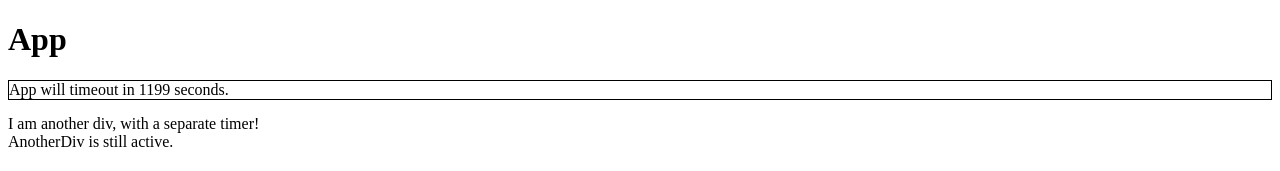
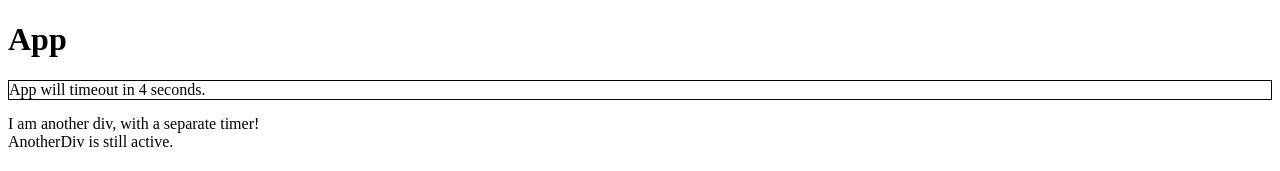
Before and after one commit to planttheidea/react-idle-manager, a React app: page / in a window 1280 px wide. Shown: the top 171 px of the page. Built offline with nearby package versions, Linux system fonts and the light colour scheme; the HTML template or start-up script is replaced by a standard one.

Commit message:
Fix dependency setup to be more flexible and code cleanup
* Make `react` solely a `peerDependency`
* Remove useless `gte` method in favor of just using `>=`
* Make `resetTimers` return values more declarative (calling out them being timestamps)

```diff
--- a/DEV_ONLY/App.js
+++ b/DEV_ONLY/App.js
@@ -26,7 +26,11 @@ class App extends PureComponent {
   render() {
     const {isIdle, isTimedOut, timeoutIn} = this.props;
 
-    console.log(isIdle, timeoutIn);
+    console.group('App');
+    console.log('isIdle', isIdle);
+    console.log('isTimedOut', isTimedOut);
+    console.log('timeoutIn', timeoutIn);
+    console.groupEnd();
 
     return (
       <div>
@@ -35,11 +39,7 @@ class App extends PureComponent {
         <div style={APP_IDLE_STYLE}>
           {!isIdle && !isTimedOut && <div>App is still active.</div>}
 
-          {isIdle &&
-            !isTimedOut &&
-            <div>
-              App will timeout in {Math.ceil(timeoutIn / 1000)} seconds.
-            </div>}
+          {isIdle && !isTimedOut && <div>App will timeout in {Math.ceil(timeoutIn / 1000)} seconds.</div>}
 
           {isTimedOut && <div>App has timed out.</div>}
         </div>
@@ -53,6 +53,6 @@ class App extends PureComponent {
 export default idleManager({
   idleAfter: 1000,
   key: APP_KEY,
-  timeOutAfter: 1200000
+  timeOutAfter: 5000
 })(App);
 // export default idleManager(APP_KEY)(App);
--- a/src/IdleManager.js
+++ b/src/IdleManager.js
@@ -32,10 +32,10 @@ export const createComponentWillMount = (instance, options) => {
    */
   return () => {
     if (hasWindow()) {
-      const {timeOutAfter, idleAfter} = resetTimers(options.key, options);
+      const {idleTimestamp, timeoutTimestamp} = resetTimers(options.key, options);
 
-      instance.timeoutTimestamp = timeOutAfter;
-      instance.idleTimestamp = idleAfter;
+      instance.idleTimestamp = idleTimestamp;
+      instance.timeoutTimestamp = timeoutTimestamp;
 
       instance.updateStateIfTimerReached();
 
@@ -74,10 +74,10 @@ export const createResetTimers = (instance, options) => {
    * reset the timers and the timedOut / warned state
    */
   return () => {
-    const {timeOutAfter, idleAfter} = resetTimers(options.key, options);
+    const {idleTimestamp, timeoutTimestamp} = resetTimers(options.key, options);
 
-    instance.timeoutTimestamp = timeOutAfter;
-    instance.idleTimestamp = idleAfter;
+    instance.idleTimestamp = idleTimestamp;
+    instance.timeoutTimestamp = timeoutTimestamp;
 
     instance.setStateIfChanged();
   };
--- a/src/utils.js
+++ b/src/utils.js
@@ -1,19 +1,5 @@
 // constants
 import {FUNCTION_NAME_REGEXP} from './constants';
-
-/**
- * @function gte
- *
- * @description
- * is the firstNumber greater than or equal to the secondNumber
- *
- * @param {number} firstNumber
- * @param {number} secondNumber
- * @returns {boolean}
- */
-export const gte = (firstNumber, secondNumber) => {
-  return firstNumber >= secondNumber;
-};
 
 /**
  * @private
@@ -61,14 +47,14 @@ export const getComponentName = (fn: Function): string => {
 export const getCurrentState = (instance) => {
   const now = Date.now();
 
-  const isTimedOut = gte(now, instance.timeoutTimestamp);
-  const isIdle = gte(now, instance.idleTimestamp);
-  const timeoutIn = isIdle ? instance.timeoutTimestamp - now : null;
+  const isTimedOut = now >= instance.timeoutTimestamp;
+  const isIdle = now >= instance.idleTimestamp;
+  const timeoutIn = isIdle ? Math.max(instance.timeoutTimestamp - now, 0) : null;
 
   return {
     isIdle,
     isTimedOut,
-    timeoutIn: gte(timeoutIn, 0) ? timeoutIn : 0
+    timeoutIn
   };
 };
 
@@ -145,12 +131,12 @@ export const setLocalStorageValues = (key, values) => {
  */
 export const resetTimers = (key, options) => {
   const now = Date.now();
-  const idleAfter = now + options.idleAfter;
-  const timeOutAfter = idleAfter + options.timeOutAfter;
+  const idleTimestamp = now + options.idleAfter;
+  const timeoutTimestamp = idleTimestamp + options.timeOutAfter;
 
   const newValues = {
-    idleAfter,
-    timeOutAfter
+    idleTimestamp,
+    timeoutTimestamp
   };
 
   setLocalStorageValues(key, newValues);
--- a/webpack/webpack.config.dev.js
+++ b/webpack/webpack.config.dev.js
@@ -2,7 +2,6 @@
 
 const path = require('path');
 const HtmlWebpackPlugin = require('html-webpack-plugin');
-const WebpackDashboard = require('webpack-dashboard/plugin');
 
 const defaultConfig = require('./webpack.config');
 
@@ -37,10 +36,5 @@ module.exports = Object.assign({}, defaultConfig, {
     publicPath: `http://localhost:${PORT}/`
   }),
 
-  plugins: defaultConfig.plugins.concat([
-    new HtmlWebpackPlugin(),
-    new WebpackDashboard({
-      port: 3210
-    })
-  ])
+  plugins: defaultConfig.plugins.concat([new HtmlWebpackPlugin()])
 });
```
Also changed, not shown: DEV_ONLY/AnotherDiv.js (+7 -5 lines), package.json (+6 -10 lines), test/IdleManager.js (+4 -1 lines), test/utils.js (+2 -12 lines), 1 other file (tests, documents, lock files or other folders).
